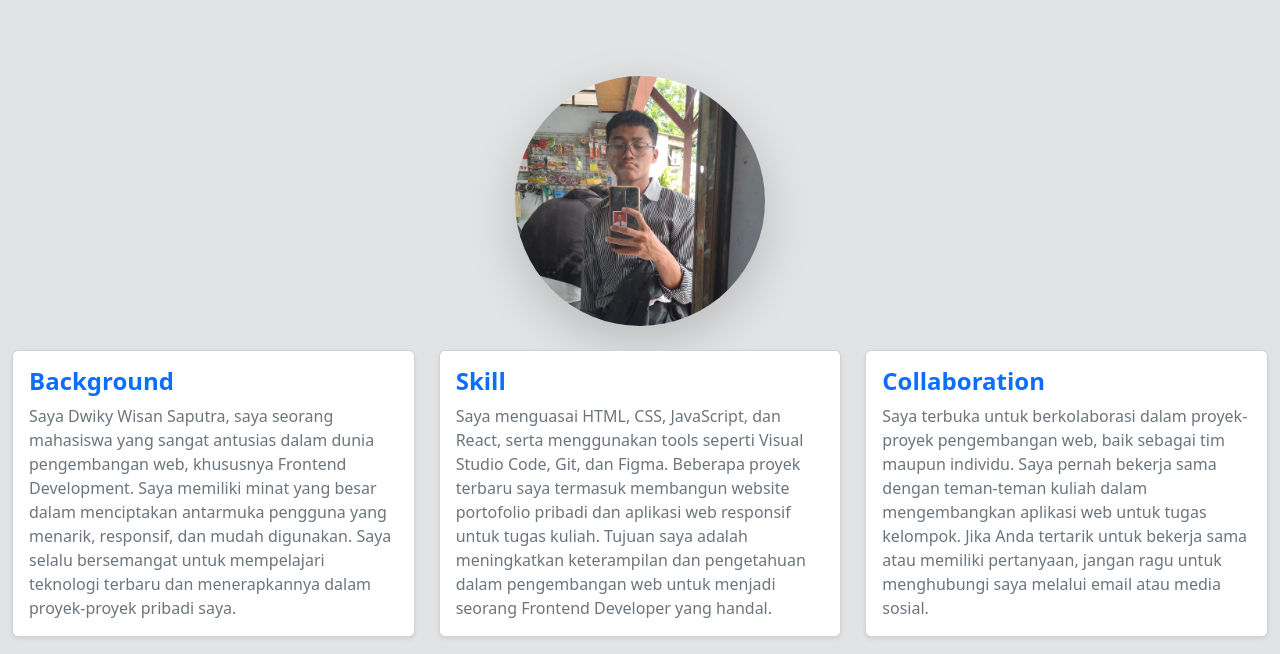
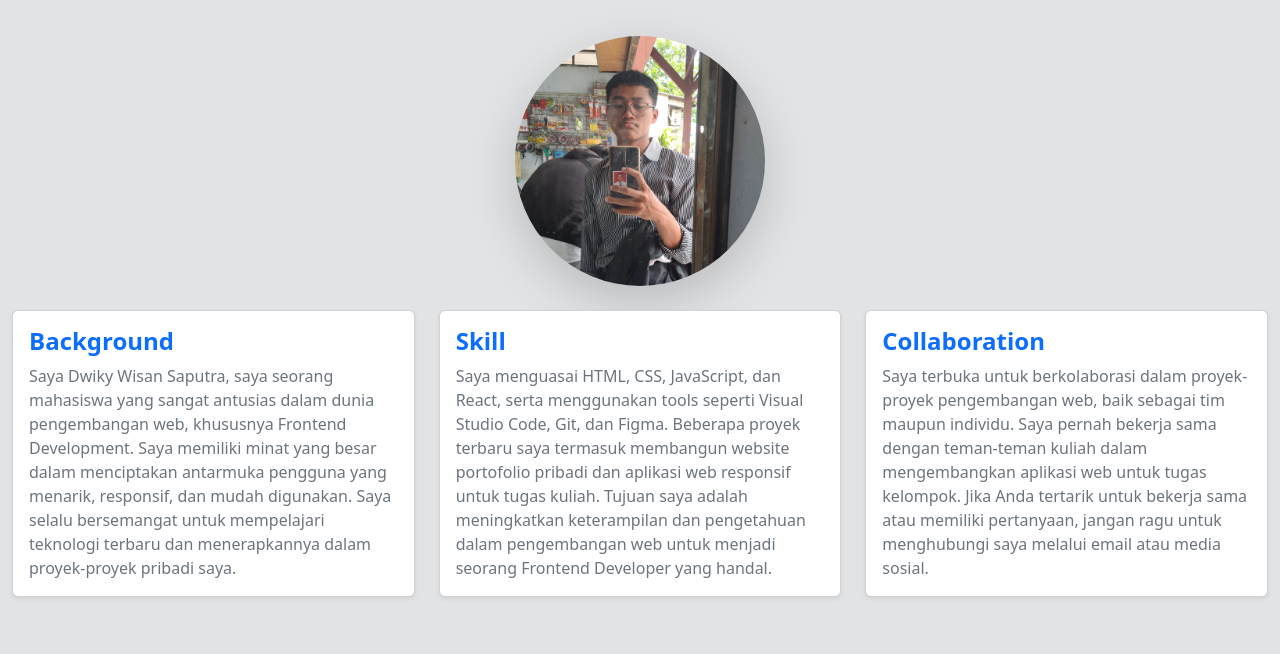
Before and after one commit to Dwisans/portfolio-bootstrap5, a plain HTML site: page about.html in a window 1280 px wide. Shown: the part 146-800 px from the top of the page. Drawn offline with nearby package versions, Linux system fonts and the light colour scheme.

Commit message:
memperbarui about.html

```diff
--- a/about.html
+++ b/about.html
@@ -55,7 +55,7 @@
 
     <!-- About Start -->
     <h2 class="fw-semibold text-primary text-center mt-5">About Me</h2>
-    <div class="container-fluid mb-5 pt-5 pb-5">
+    <div class="container-fluid mb-5 pt-2 pb-5">
       <div class="row justify-content-center">
         <div class="col-md-6 text-center mt-4">
           <img
```
